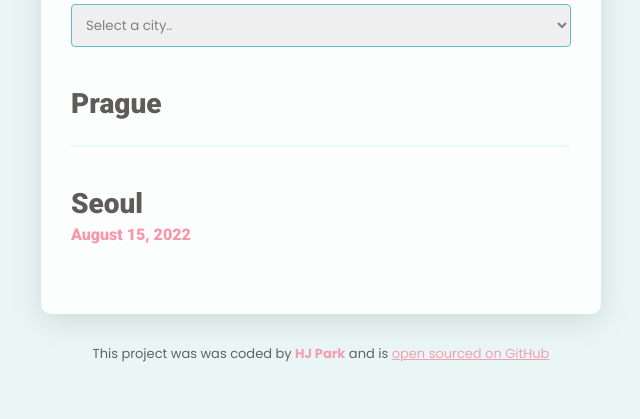
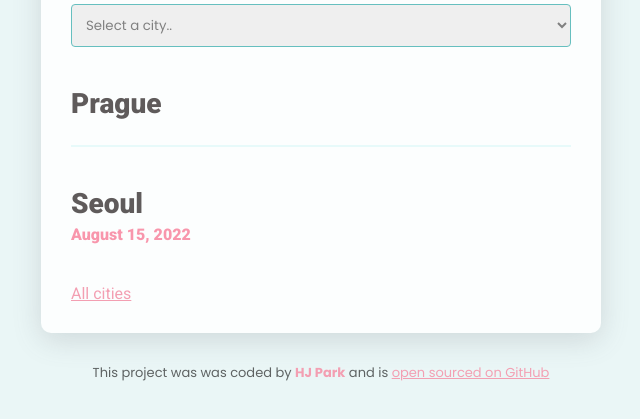
Before and after one commit to zora-git/world-clock, a plain HTML site: page index.html in a window 1280 px wide. Shown: the part 189-608 px from the top of the page, without its empty margins (319-959 px from the left). Drawn offline with nearby package versions, Linux system fonts and the light colour scheme; a script that the page names is missing; a web font is replaced by a local one.

Commit message:
added option to go back to root

```diff
--- a/index.html
+++ b/index.html
@@ -43,6 +43,7 @@
           <div class="time"></div>
         </div>
       </div>
+      <a href="/">All cities</a>
     </div>
     <footer>
       This project was was coded by <strong>HJ Park</strong> and is
```
